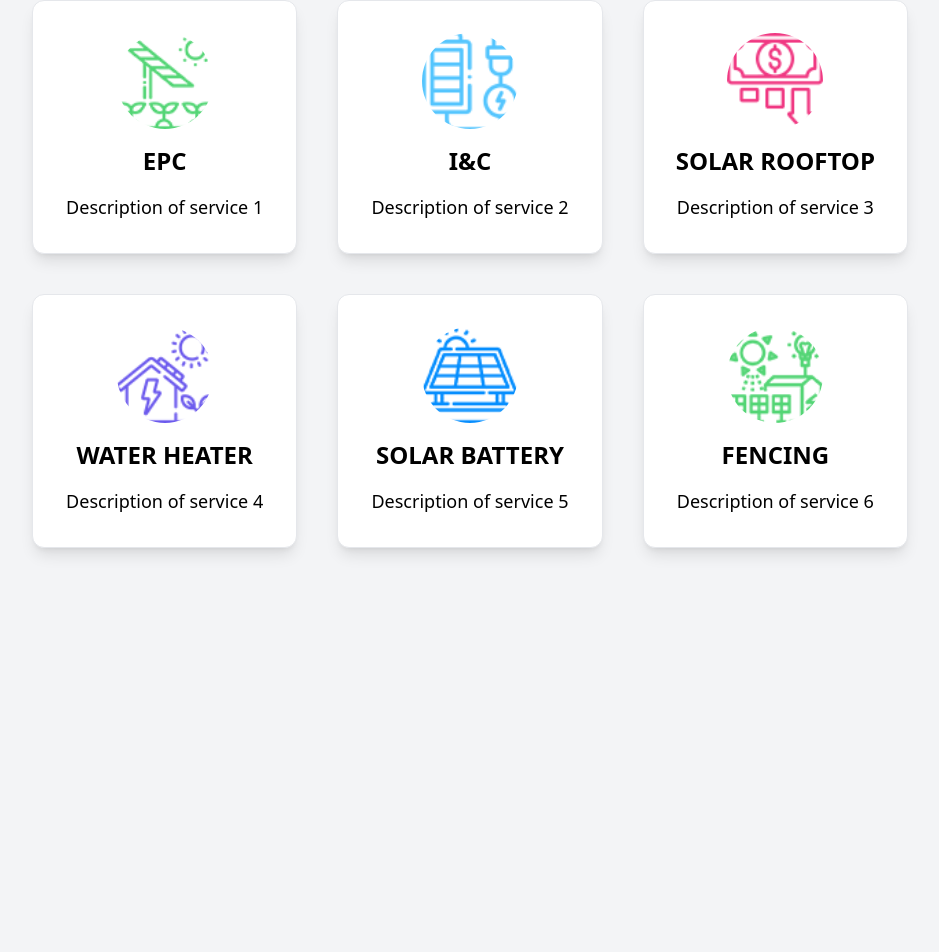
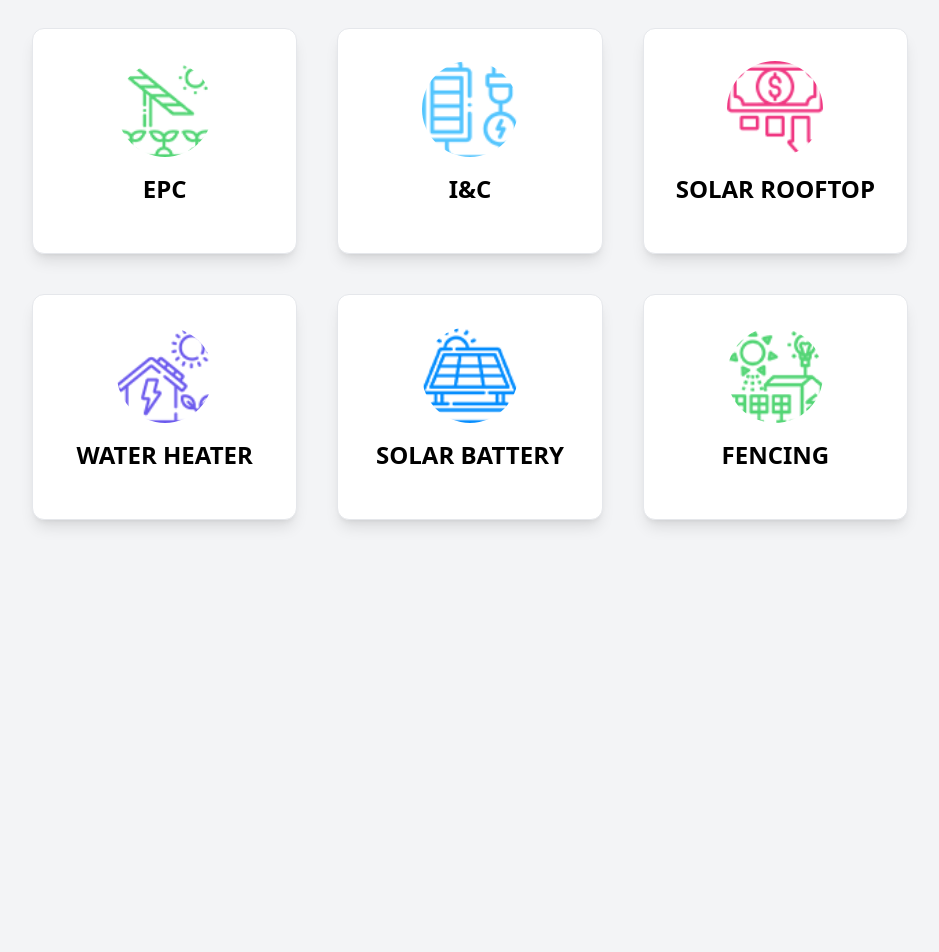
Before and after one commit to mcrgit530/vr-green-energy, a React (Create React App) app: page / in a window 1280 px wide. Shown: the part 1760-2712 px from the top of the page, without its empty margins (170-1109 px from the left). Built offline with nearby package versions, Linux system fonts and the light colour scheme.

Commit message:
Update Services.js

```diff
--- a/src/Services.js
+++ b/src/Services.js
@@ -24,7 +24,7 @@ const Services = () => {
             <img src={service.imageUrl} alt={service.title} className="w-24 h-24 object-cover rounded-full" />
           </div>
           <h3 className="text-2xl font-semibold mb-4">{service.title}</h3>
-          <p className="text-lg">{service.description}</p>
+
         </div>
       ))}
     </div>
```
